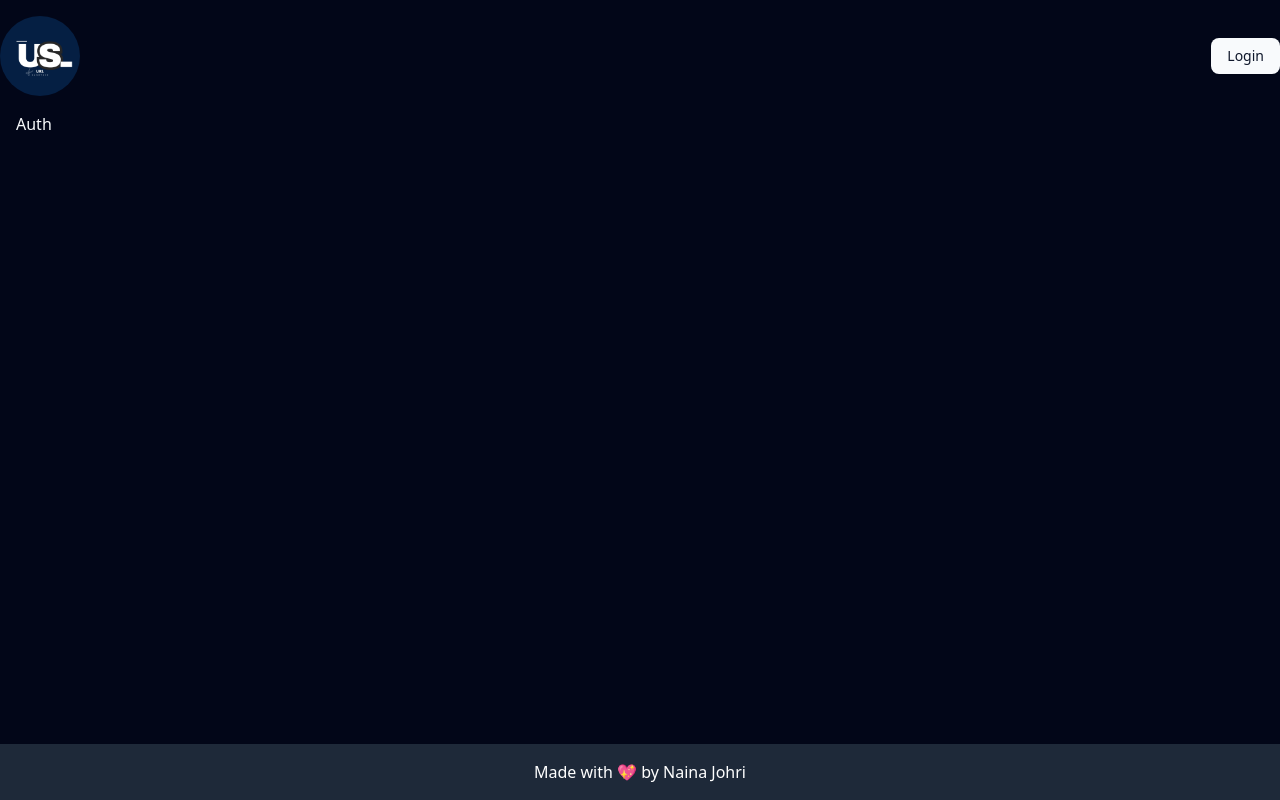
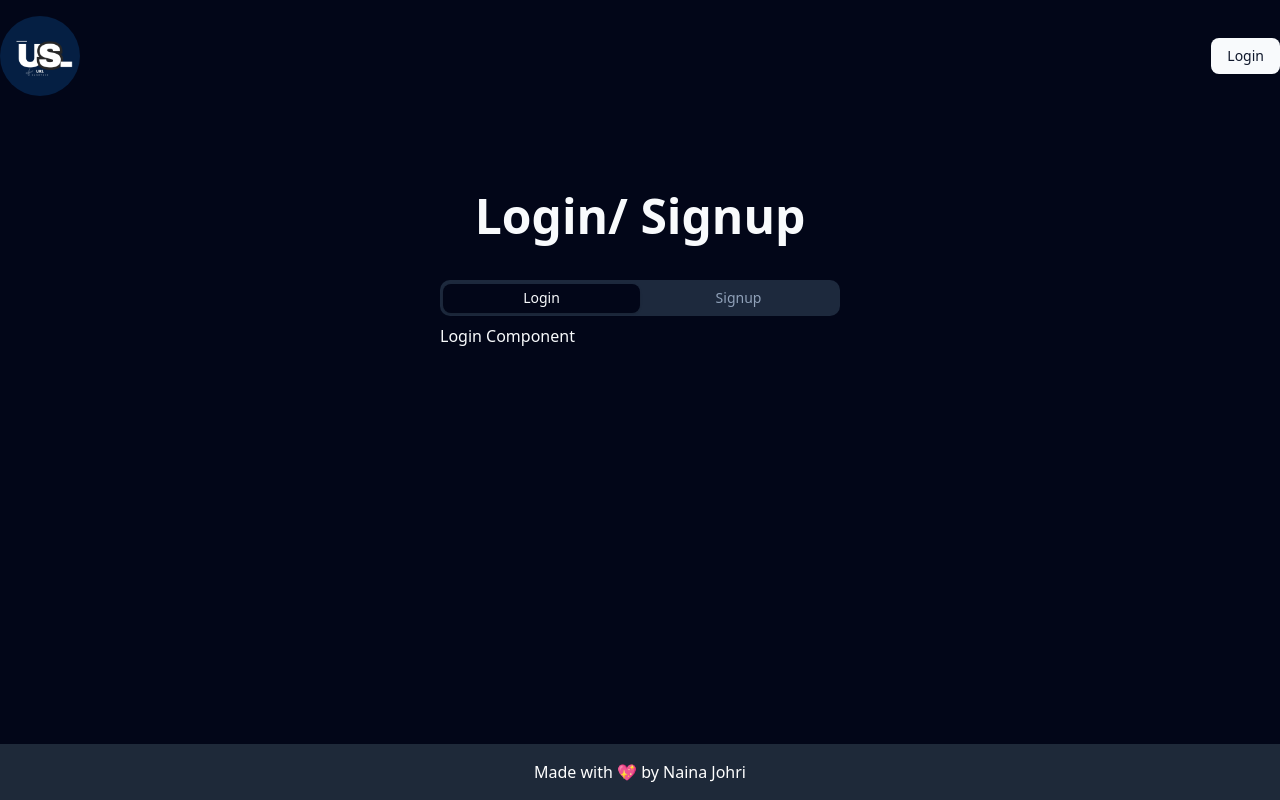
Before and after one commit to nainajohri95/urlshortener, a React (Vite) app: page /auth in a window 1280 px wide. Built offline with nearby package versions, Linux system fonts and the light colour scheme.

Commit message:
login/signup feature is added using email

```diff
--- a/package.json
+++ b/package.json
@@ -14,6 +14,7 @@
     "@radix-ui/react-avatar": "^1.1.3",
     "@radix-ui/react-dropdown-menu": "^2.1.6",
     "@radix-ui/react-slot": "^1.1.2",
+    "@radix-ui/react-tabs": "^1.1.3",
     "@supabase/supabase-js": "^2.49.1",
     "@tailwindcss/vite": "^4.0.11",
     "class-variance-authority": "^0.7.1",
--- /dev/null
+++ b/src/components/ui/tabs.tsx
@@ -0,0 +1,64 @@
+import * as React from "react"
+import * as TabsPrimitive from "@radix-ui/react-tabs"
+
+import { cn } from "@/lib/utils"
+
+function Tabs({
+  className,
+  ...props
+}: React.ComponentProps<typeof TabsPrimitive.Root>) {
+  return (
+    <TabsPrimitive.Root
+      data-slot="tabs"
+      className={cn("flex flex-col gap-2", className)}
+      {...props}
+    />
+  )
+}
+
+function TabsList({
+  className,
+  ...props
+}: React.ComponentProps<typeof TabsPrimitive.List>) {
+  return (
+    <TabsPrimitive.List
+      data-slot="tabs-list"
+      className={cn(
+        "bg-muted text-muted-foreground inline-flex h-9 w-fit items-center justify-center rounded-lg p-[3px]",
+        className
+      )}
+      {...props}
+    />
+  )
+}
+
+function TabsTrigger({
+  className,
+  ...props
+}: React.ComponentProps<typeof TabsPrimitive.Trigger>) {
+  return (
+    <TabsPrimitive.Trigger
+      data-slot="tabs-trigger"
+      className={cn(
+        "data-[state=active]:bg-background data-[state=active]:text-foreground focus-visible:border-ring focus-visible:ring-ring/50 focus-visible:outline-ring dark:data-[state=active]:border-input dark:data-[state=active]:bg-input/50 inline-flex h-[calc(100%-1px)] flex-1 items-center justify-center gap-1.5 rounded-md border border-transparent px-2 py-1 text-sm font-medium whitespace-nowrap transition-[color,box-shadow] focus-visible:ring-[3px] focus-visible:outline-1 disabled:pointer-events-none disabled:opacity-50 data-[state=active]:shadow-sm [&_svg]:pointer-events-none [&_svg]:shrink-0 [&_svg:not([class*='size-'])]:size-4",
+        className
+      )}
+      {...props}
+    />
+  )
+}
+
+function TabsContent({
+  className,
+  ...props
+}: React.ComponentProps<typeof TabsPrimitive.Content>) {
+  return (
+    <TabsPrimitive.Content
+      data-slot="tabs-content"
+      className={cn("flex-1 outline-none", className)}
+      {...props}
+    />
+  )
+}
+
+export { Tabs, TabsList, TabsTrigger, TabsContent }
--- a/src/pages/auth.tsx
+++ b/src/pages/auth.tsx
@@ -1,8 +1,25 @@
 import React from 'react'
+import { useSearchParams } from 'react-router-dom'
+import { Tabs, TabsContent, TabsList, TabsTrigger } from "@/components/ui/tabs"
+
 
 const Auth = () => {
+  const[searchParams] = useSearchParams();
   return (
-    <div>Auth</div>
+    <div className='flex flex-col items-center gap-10 mt-20'>
+      <h1 className='text-5xl font-extrabold'>
+        {searchParams.get("createNew")? "Hold Up! Let's login first..": "Login/ Signup"}
+      </h1>
+      <Tabs defaultValue="Login" className="w-[400px]">
+  <TabsList className=' w-full flex'>
+    <TabsTrigger value="Login">Login</TabsTrigger>
+    <TabsTrigger value="Signup">Signup</TabsTrigger>
+  </TabsList>
+  <TabsContent value="Login">Login Component </TabsContent>
+  <TabsContent value="Signup">Signup Component</TabsContent>
+</Tabs>
+
+    </div>
   )
 }
 
```
Also changed, not shown: 1 other file (tests, documents, lock files or other folders).
